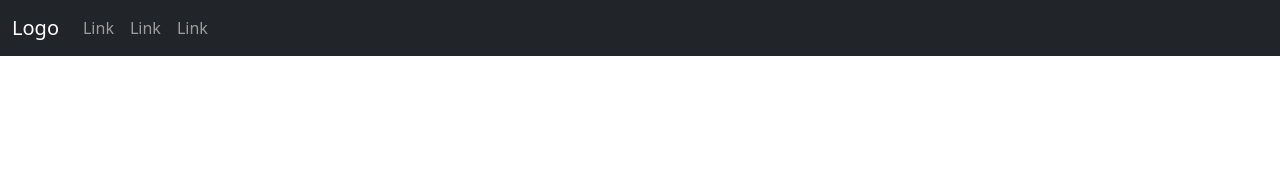
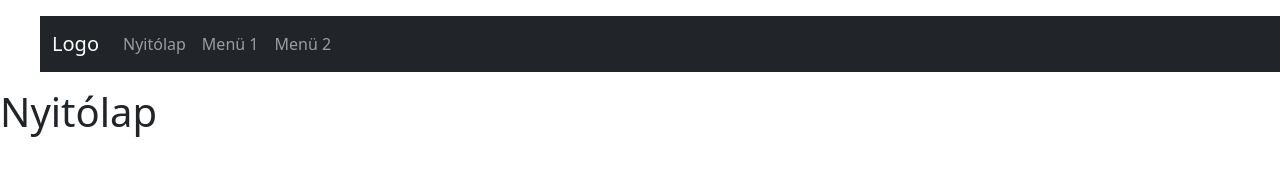
Before and after one commit to lacu46/proba_12_09, a plain HTML site: page index.html in a window 1280 px wide. Drawn offline with nearby package versions, Linux system fonts and the light colour scheme.

Commit message:
menüpontok kialakítása

```diff
--- /dev/null
+++ b/alap.js
@@ -0,0 +1,23 @@
+const menuSor=`<nav class="navbar navbar-expand-sm bg-dark navbar-dark">
+<div class="container-fluid">
+  <a class="navbar-brand" href="#">Logo</a>
+  <button class="navbar-toggler" type="button" data-bs-toggle="collapse" data-bs-target="#collapsibleNavbar">
+    <span class="navbar-toggler-icon"></span>
+  </button>
+  <div class="collapse navbar-collapse" id="collapsibleNavbar">
+    <ul class="navbar-nav">
+      <li class="nav-item">
+        <a class="nav-link" href="index.html">Nyitólap</a>
+      </li>
+      <li class="nav-item">
+        <a class="nav-link" href="menu1.html">Menü 1</a>
+      </li>
+      <li class="nav-item">
+        <a class="nav-link" href="menu2.html">Menü 2</a>
+      </li>
+    </ul>
+  </div>
+</div>
+</nav>`
+
+document.getElementById("menuSor").innerHTML=menuSor
--- a/index.html
+++ b/index.html
@@ -9,33 +9,18 @@
 <link href="https://cdn.jsdelivr.net/npm/bootstrap@5.3.3/dist/css/bootstrap.min.css" rel="stylesheet">
 
 <!-- Latest compiled JavaScript -->
-<script src="https://cdn.jsdelivr.net/npm/bootstrap@5.3.3/dist/js/bootstrap.bundle.min.js"></script>
+
 
     <link rel="stylesheet" href="stilus.css">
 </head>
 <body>
 
-    <nav class="navbar navbar-expand-sm bg-dark navbar-dark">
-        <div class="container-fluid">
-          <a class="navbar-brand" href="#">Logo</a>
-          <button class="navbar-toggler" type="button" data-bs-toggle="collapse" data-bs-target="#collapsibleNavbar">
-            <span class="navbar-toggler-icon"></span>
-          </button>
-          <div class="collapse navbar-collapse" id="collapsibleNavbar">
-            <ul class="navbar-nav">
-              <li class="nav-item">
-                <a class="nav-link" href="#">Link</a>
-              </li>
-              <li class="nav-item">
-                <a class="nav-link" href="#">Link</a>
-              </li>
-              <li class="nav-item">
-                <a class="nav-link" href="#">Link</a>
-              </li>
-            </ul>
-          </div>
-        </div>
-      </nav>
+    <dir id="menuSor"></dir>
+
+    <h1>Nyitólap</h1>
+
+    <script src="https://cdn.jsdelivr.net/npm/bootstrap@5.3.3/dist/js/bootstrap.bundle.min.js"></script>
+    <script src="alap.js"></script>
 
 </body>
 </html>
```
Also changed, not shown: menu1.html (added, +11 -0 lines), menu2.html (added, +11 -0 lines).
